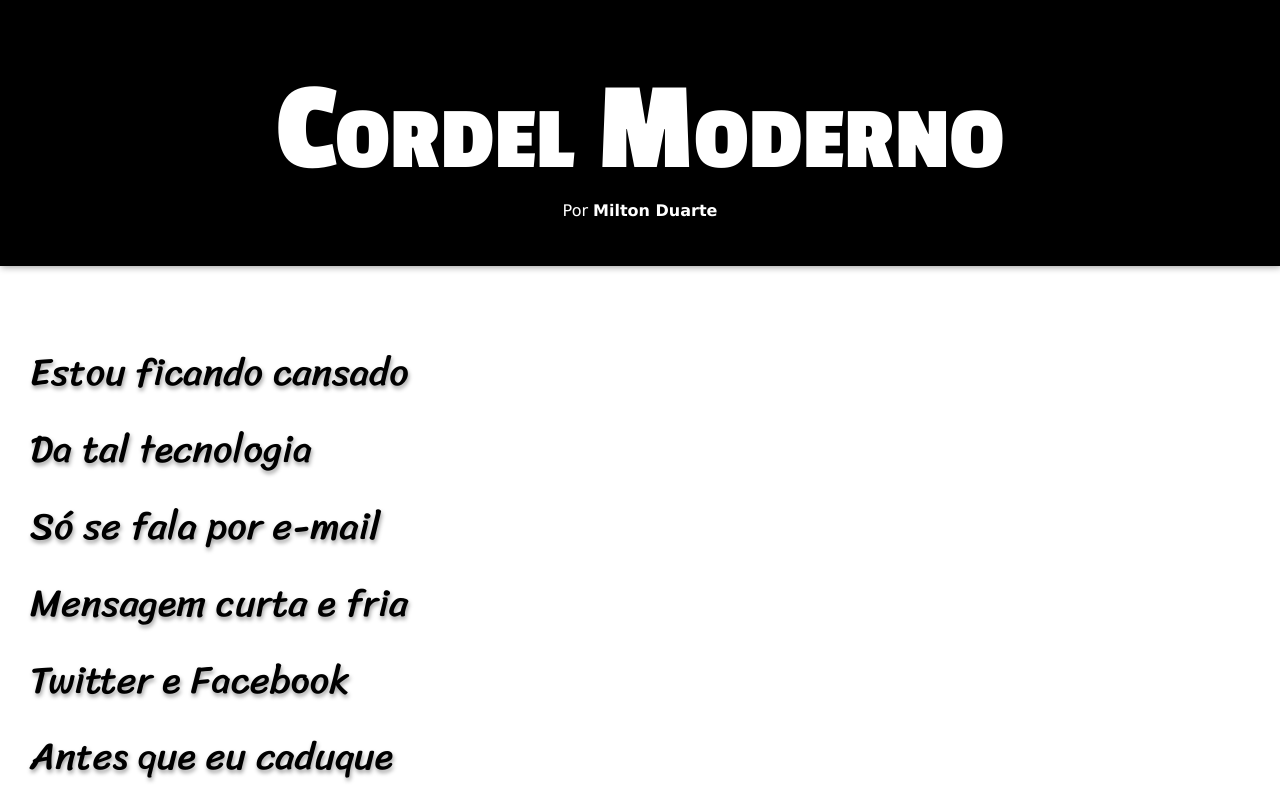
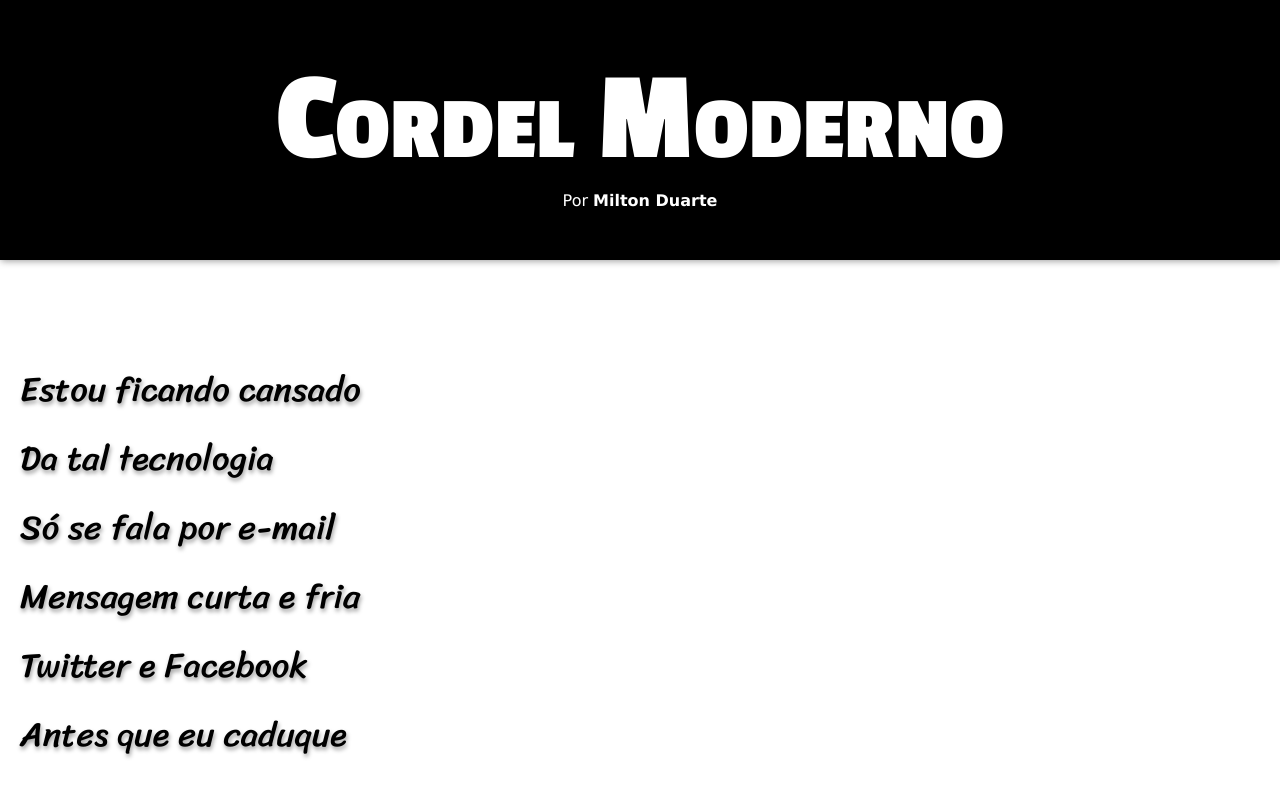
Before and after one commit to josiasccosta/cordel-moderno, a plain HTML site: page index.html in a window 1280 px wide. Shown: the top 786 px of the page. Drawn offline with Linux system fonts and the light colour scheme.

Commit message:
Update style.css

```diff
--- a/style/style.css
+++ b/style/style.css
@@ -5,7 +5,8 @@
 @import url('https://fonts.googleapis.com/css2?family=Sriracha&display=swap');
 
 
-body{
+html, body{
+    min-height: 100vh;
     margin: 0px;
 }
 
@@ -13,50 +14,52 @@ header{
     color: white;
     text-align: center;
     background-color: black;
-    padding: 30px;
     box-shadow: 1px 1px 7px rgba(0, 0, 0, 0.396);
 }
 
 header h1{
     font-family: 'Passion One', cursive;
     font-variant: small-caps;
-    padding-top: 30px;
+    padding-top: 50px;
     font-size: 10vw;
     margin: 0px;
 }
 
 header p{
     margin-top: 0px;
+    padding-bottom: 50px;
     font-family: Verdana, Geneva, Tahoma, sans-serif
 }
 
 main{
-    font-size: 3vw;
+    line-height: 2em;
+    font-size: 2.7vw;
     text-align: justify;
 }
 main p{
-    line-height: 2em;
-    padding: 30px;
+    padding: 20px;
     font-family: 'Sriracha', cursive;
     text-shadow: 1px 3px 4px rgba(0, 0, 0, 0.379);
+}
+
+article{
+    padding-top: 3vh;
+    padding-bottom: 3vh;
 }
 
 .bg-transparente{
     margin: 20px;
     color: white;
-    padding: 5px;
     max-width: fit-content;
     background-color: rgba(16, 16, 16, 0.508);
 }
 
 #bg-chuva{
-    padding: 60px 10px;
     background: black url(../imagens/wp5995019.webp) center center no-repeat fixed;
     background-size: cover;
 }
 
 #bg-livro{
-    padding: 60px 10px;
     background: black url(../imagens/open-book-blurry-lights-l0o2kxfe8fdb8gkk.jpg) left center no-repeat fixed;
     background-size: cover;
 }
@@ -65,10 +68,10 @@ footer{
     color: white;
     font-family: 'Times New Roman', Times, serif;
     text-align: center;
-    font-size: 20px;
+    padding: 5px;
+    font-size: 1.7vw;
     background-color: black;
 }
 footer p{
-    padding: 5px;
     margin: 0px;
 }
```
